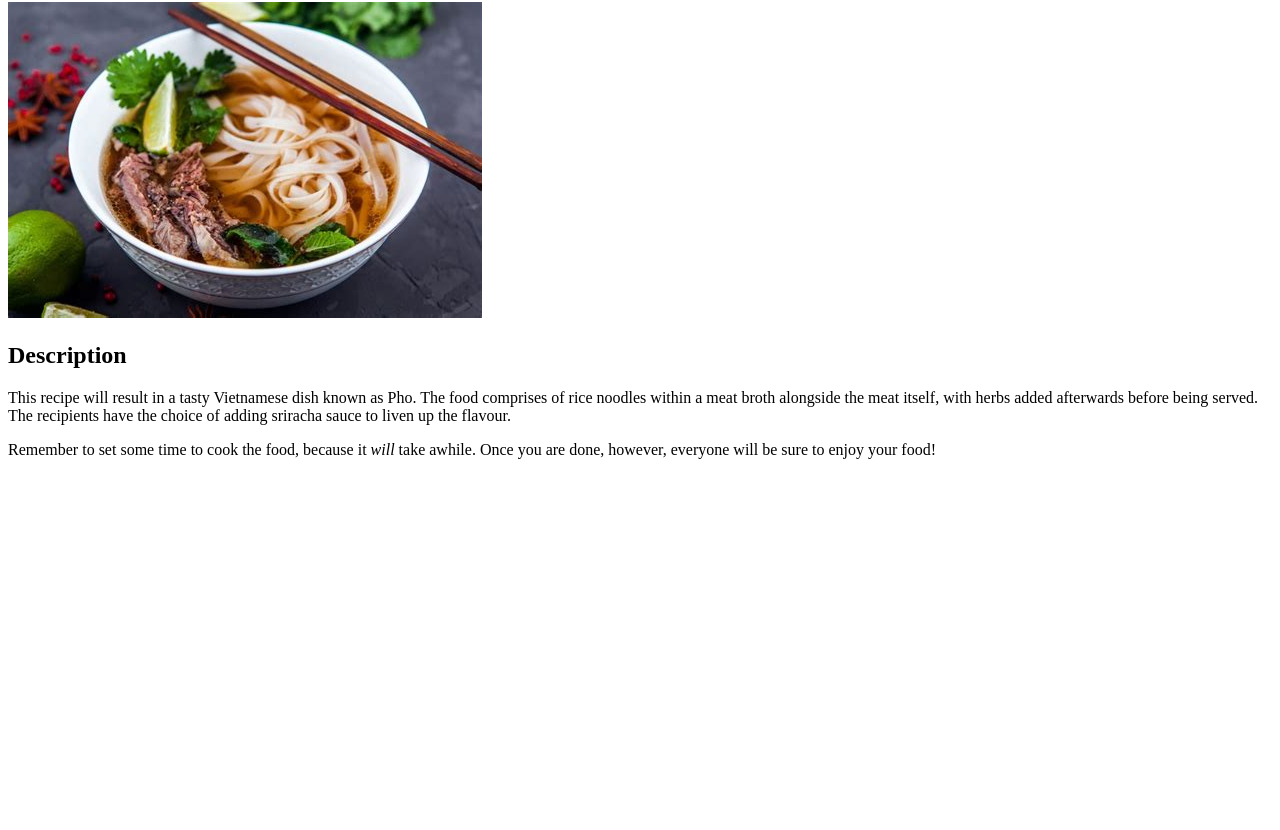
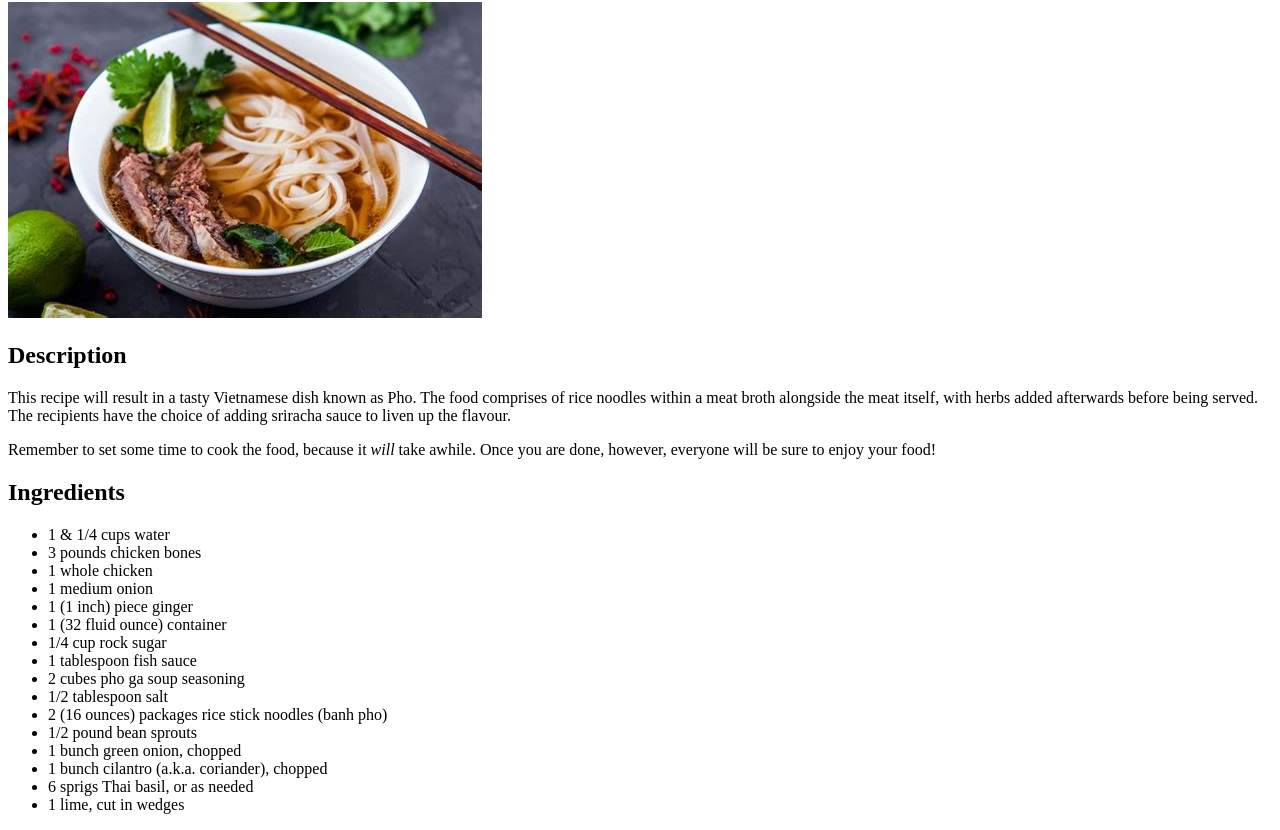
Before and after one commit to kyungminkim1/odin-recipes, a plain HTML site: page recipes/pho.html in a window 1280 px wide. Shown: the part 78-908 px from the top of the page. Before the commit the page ends 800 px from the top, so only its background shows below. Drawn offline with Linux system fonts and the light colour scheme.

Commit message:
Add ingredients section with list

```diff
--- a/recipes/pho.html
+++ b/recipes/pho.html
@@ -21,5 +21,27 @@
             Remember to set some time to cook the food, because it <em>will</em> take awhile.
             Once you are done, however, everyone will be sure to enjoy your food!
         </p>
+
+        <h2>Ingredients</h2>
+
+        <ul>
+            <li>1 & 1/4 cups water</li>
+            <li>3 pounds chicken bones</li>
+            <li>1 whole chicken</li>
+            <li>1 medium onion</li>
+            <li>1 (1 inch) piece ginger</li>
+            <li>1 (32 fluid ounce) container</li>
+            <li>1/4 cup rock sugar</li>
+            <li>1 tablespoon fish sauce</li>
+            <li>2 cubes pho ga soup seasoning</li>
+            <li>1/2 tablespoon salt</li>
+            <li>2 (16 ounces) packages rice stick noodles (banh pho)</li>
+            <li>1/2 pound bean sprouts</li>
+            <li>1 bunch green onion, chopped</li>
+            <li>1 bunch cilantro (a.k.a. coriander), chopped</li>
+            <li>6 sprigs Thai basil, or as needed</li>
+            <li>1 lime, cut in wedges</li>
+        </ul>
+
     </body>
 </html>
```
